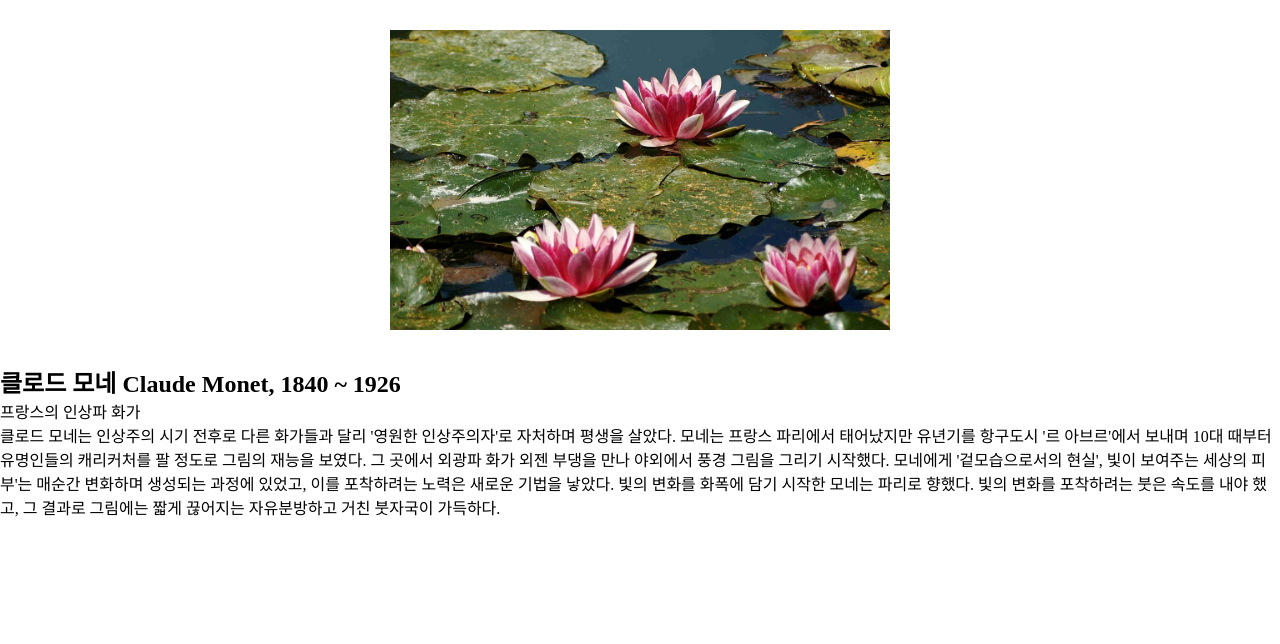
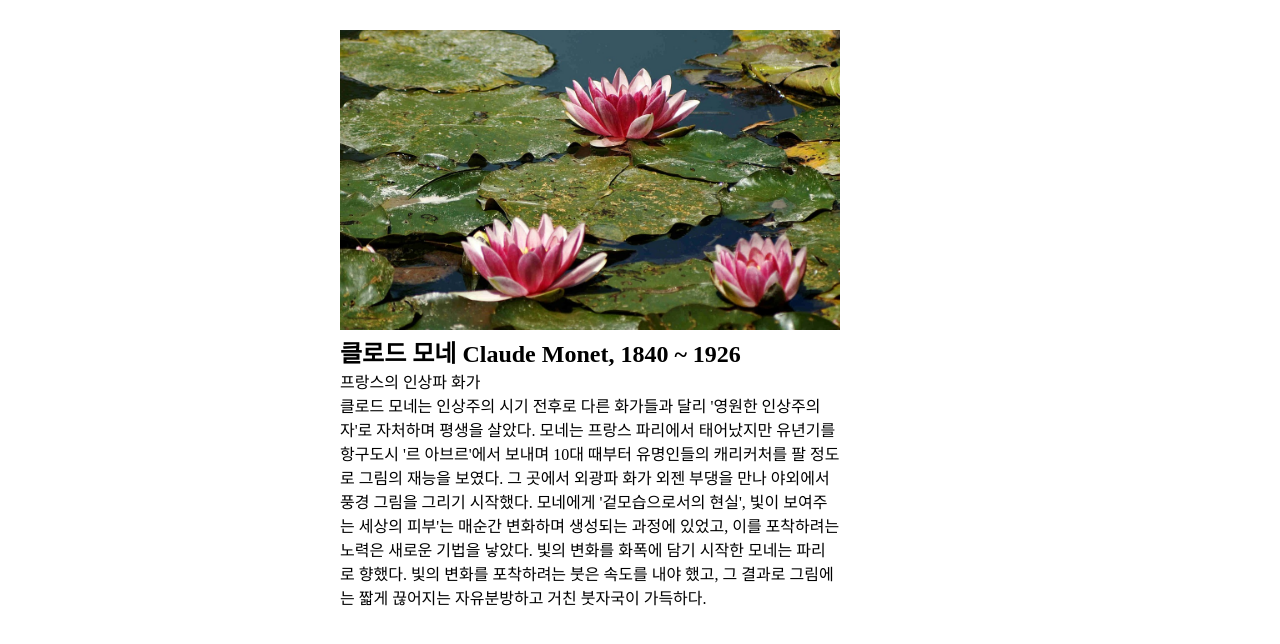
Before and after one commit to kimhyeji-gg/Git-day-2, a plain HTML site: page pages/monet_gallery.html in a window 1280 px wide. Drawn offline with Linux system fonts and the light colour scheme.

Commit message:
Fix monet_gallery

```diff
--- a/css/monet_gallery.css
+++ b/css/monet_gallery.css
@@ -3,12 +3,16 @@
     padding: 0;
 }
 
-#imgBox {
-    margin: 30px 30px;
-    text-align: center;
+#Box {
+    width: 600px;
+    margin: 30px auto;
+    align-items: center;
 }
 img {
     width: 500px;
     height: 300px;
     object-fit: cover;
 }
+p {
+    width: 500px;
+}
--- a/pages/monet_gallery.html
+++ b/pages/monet_gallery.html
@@ -7,10 +7,9 @@
         <link rel="stylesheet" href="../css/monet_gallery.css" />
     </head>
     <body>
-        <div id="imgBox">
+        <div id="Box">
             <img src="water-lilies.jpg" />
-        </div>
-        <div>
+
             <h2>클로드 모네 Claude Monet, 1840 ~ 1926</h2>
             <p>
                 프랑스의 인상파 화가<br />
```
